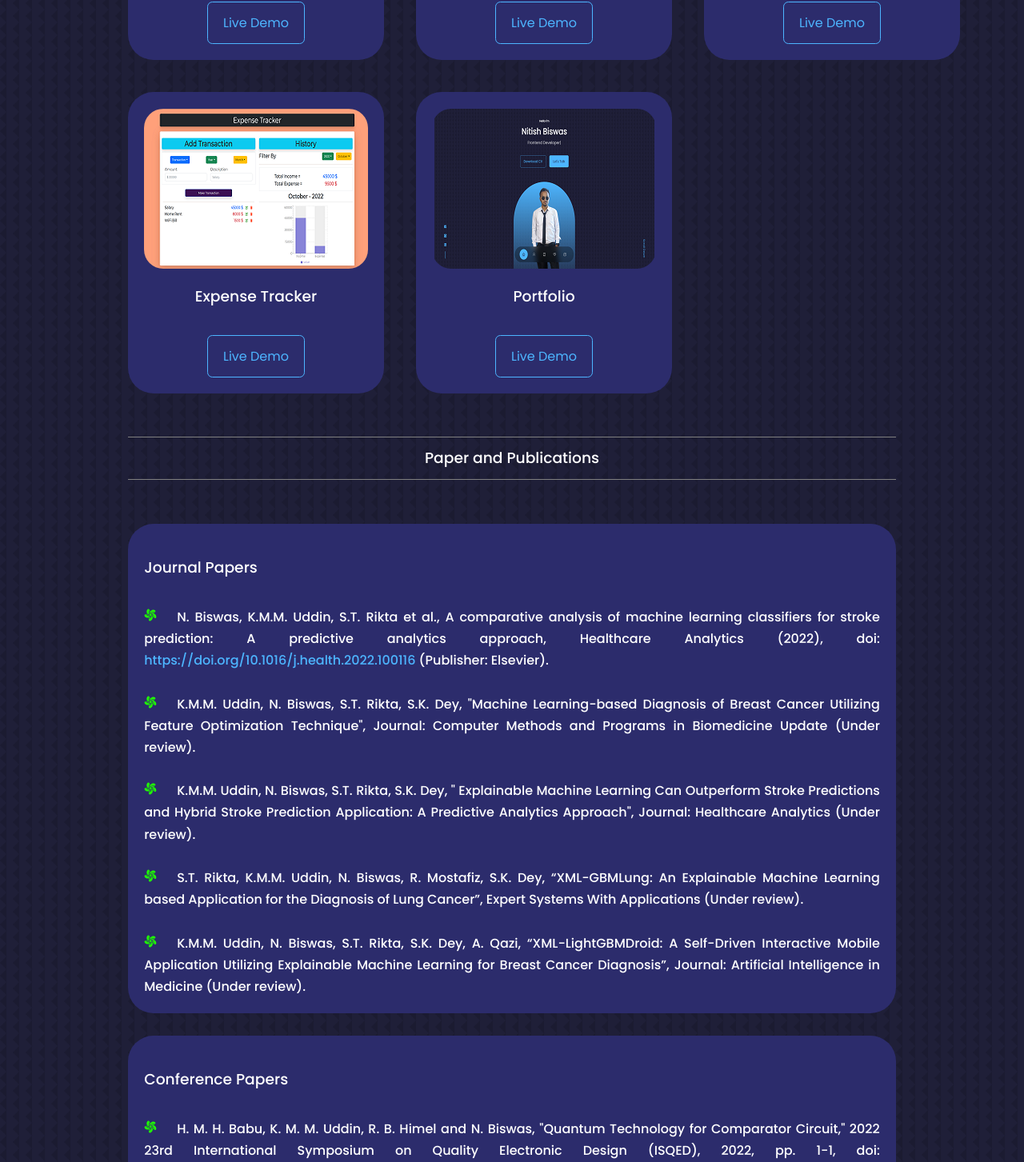
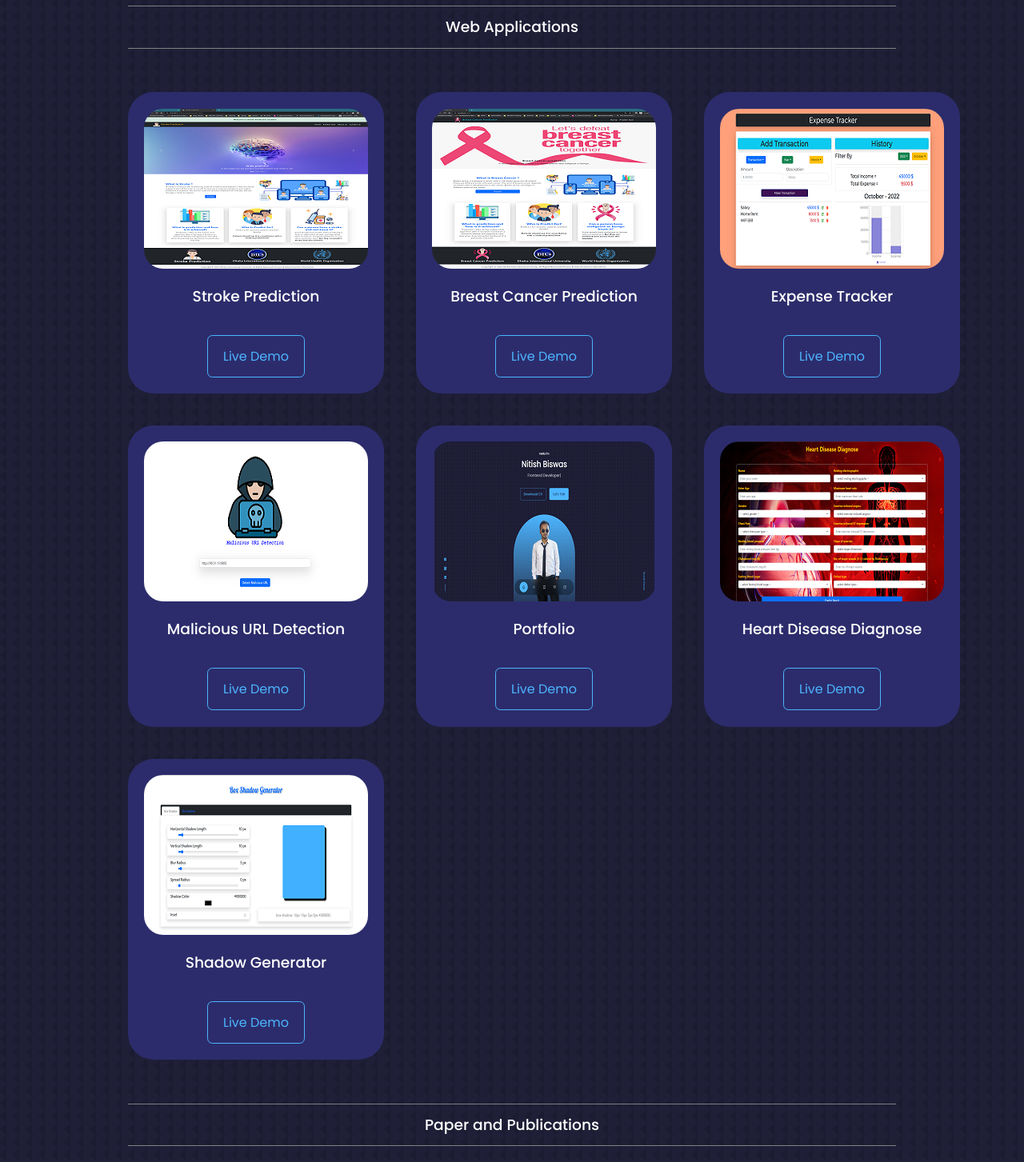
Before and after one commit to NitishBiswas/portfolio, a React (Create React App) app: page / in a window 1280 px wide. Shown: the part 4500-5953 px from the top of the page at 80% size. Built offline with nearby package versions, Linux system fonts and the light colour scheme.

Commit message:
Added some project

```diff
--- a/src/components/portfolio/Portfolio.jsx
+++ b/src/components/portfolio/Portfolio.jsx
@@ -15,6 +15,8 @@ import MALICIOUS_URL_DETECTION from '../../assets/Malicious URL Input Web.png'
 import EXPENSE_TRACKER from '../../assets/expense-traccker.png'
 import NITISH_PORTFOLIO from '../../assets/Nitish-Portfolio.png'
 import CHAT_APP_MOBILE from '../../assets/chat-app2.png';
+import HEART from '../../assets/heart.png';
+import SHADOW from '../../assets/shadow.png';
 
 
 const Portfolio = () => {
@@ -74,14 +76,6 @@ const Portfolio = () => {
           <a className='btn' href="https://github.com/NitishBiswas/Lung_Cancer_Prediction" target='_blank' rel="noreferrer">Github</a>
         </article>
 
-        {/* <article className="portfolio_item">
-          <div className="portfolio_item-image">
-            <img src={URL_DETECTION} alt="Stroke Web" />
-          </div>
-          <h3>Malicious URL Detection</h3>
-          <a className='btn' href="https://github.com/NitishBiswas/Malicious_URL_Detection_Mobile_APP/tree/main/MaliciousURL" target='_blank' rel="noreferrer">Github</a>
-        </article> */}
-
         <article className="portfolio_item">
           <div className="portfolio_item-image">
             <img src={CHAT_APP_MOBILE} alt="Stroke Web" />
@@ -90,6 +84,13 @@ const Portfolio = () => {
           <a className='btn' href="https://github.com/NitishBiswas/Chat-App-Mobile" target='_blank' rel="noreferrer">Github</a>
         </article>
 
+        <article className="portfolio_item">
+          <div className="portfolio_item-image">
+            <img src={URL_DETECTION} alt="Stroke Web" />
+          </div>
+          <h3>Malicious URL Detection</h3>
+          <a className='btn' href="https://github.com/NitishBiswas/Malicious_URL_Detection_Mobile_APP/tree/main/MaliciousURL" target='_blank' rel="noreferrer">Github</a>
+        </article>
       </div>
 
       <div className='container'>
@@ -122,6 +123,14 @@ const Portfolio = () => {
 
         <article className="portfolio_item">
           <div className="portfolio_item-image">
+            <img src={EXPENSE_TRACKER} alt="Stroke Web" />
+          </div>
+          <h3>Expense Tracker</h3>
+          <a className='btn' href="https://nitishbiswas.github.io/Expense_Tracker/" target='_blank' rel="noreferrer">Live Demo</a>
+        </article>
+
+        <article className="portfolio_item">
+          <div className="portfolio_item-image">
             <img src={MALICIOUS_URL_DETECTION} alt="Stroke Web" />
           </div>
           <h3>Malicious URL Detection</h3>
@@ -130,18 +139,26 @@ const Portfolio = () => {
 
         <article className="portfolio_item">
           <div className="portfolio_item-image">
-            <img src={EXPENSE_TRACKER} alt="Stroke Web" />
+            <img src={NITISH_PORTFOLIO} alt="Stroke Web" />
           </div>
-          <h3>Expense Tracker</h3>
-          <a className='btn' href="https://nitishbiswas.github.io/Expense_Tracker/" target='_blank' rel="noreferrer">Live Demo</a>
+          <h3>Portfolio</h3>
+          <a className='btn' href="https://nitishbiswas.github.io/portfolio/" target='_blank' rel="noreferrer">Live Demo</a>
         </article>
 
         <article className="portfolio_item">
           <div className="portfolio_item-image">
-            <img src={NITISH_PORTFOLIO} alt="Stroke Web" />
+            <img src={HEART} alt="Stroke Web" />
           </div>
-          <h3>Portfolio</h3>
-          <a className='btn' href="https://nitishbiswas.github.io/portfolio/" target='_blank' rel="noreferrer">Live Demo</a>
+          <h3>Heart Disease Diagnose</h3>
+          <a className='btn' href="https://nitishbiswas.github.io/heart-disease-daignose/" target='_blank' rel="noreferrer">Live Demo</a>
+        </article>
+
+        <article className="portfolio_item">
+          <div className="portfolio_item-image">
+            <img src={SHADOW} alt="Stroke Web" />
+          </div>
+          <h3>Shadow Generator</h3>
+          <a className='btn' href="https://nitishbiswas.github.io/shadow-generator/" target='_blank' rel="noreferrer">Live Demo</a>
         </article>
       </div>
 
```
Also changed, not shown: src/assets/heart.png (added), src/assets/shadow.png (added).
